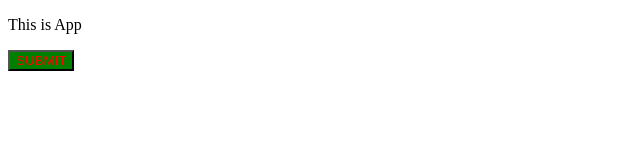
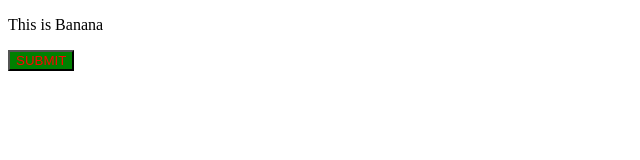
Before and after one commit to pmktien3101/GitPractice1, a plain HTML site: page index.html in a window 1280 px wide. Shown: the full height of the page, 0-640 px from the left. Drawn offline with Linux system fonts and the light colour scheme.

Commit message:
update index.html

```diff
--- a/index.html
+++ b/index.html
@@ -11,7 +11,7 @@
 
 </head>
 <body>
-    <p>This is App</p>
+    <p>This is Banana</p>
     <button>SUBMIT</button>
 </body>
 </html>
```
